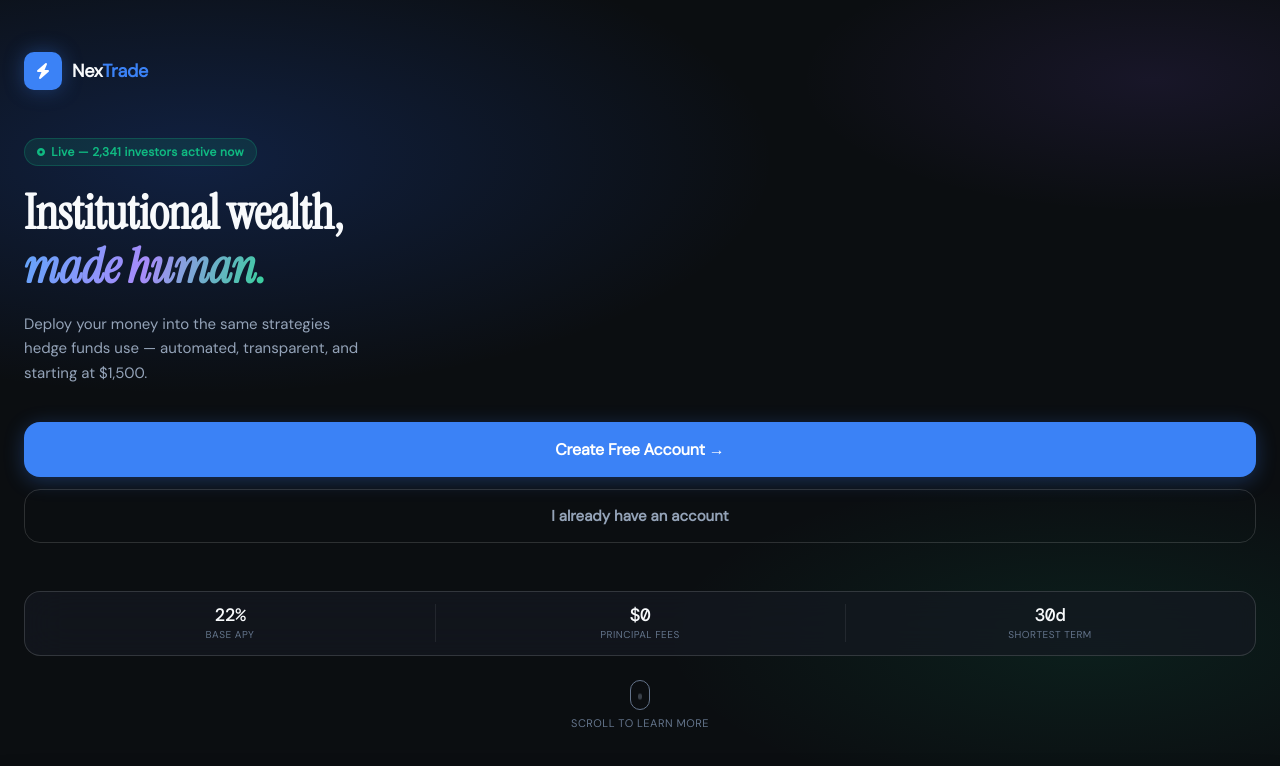
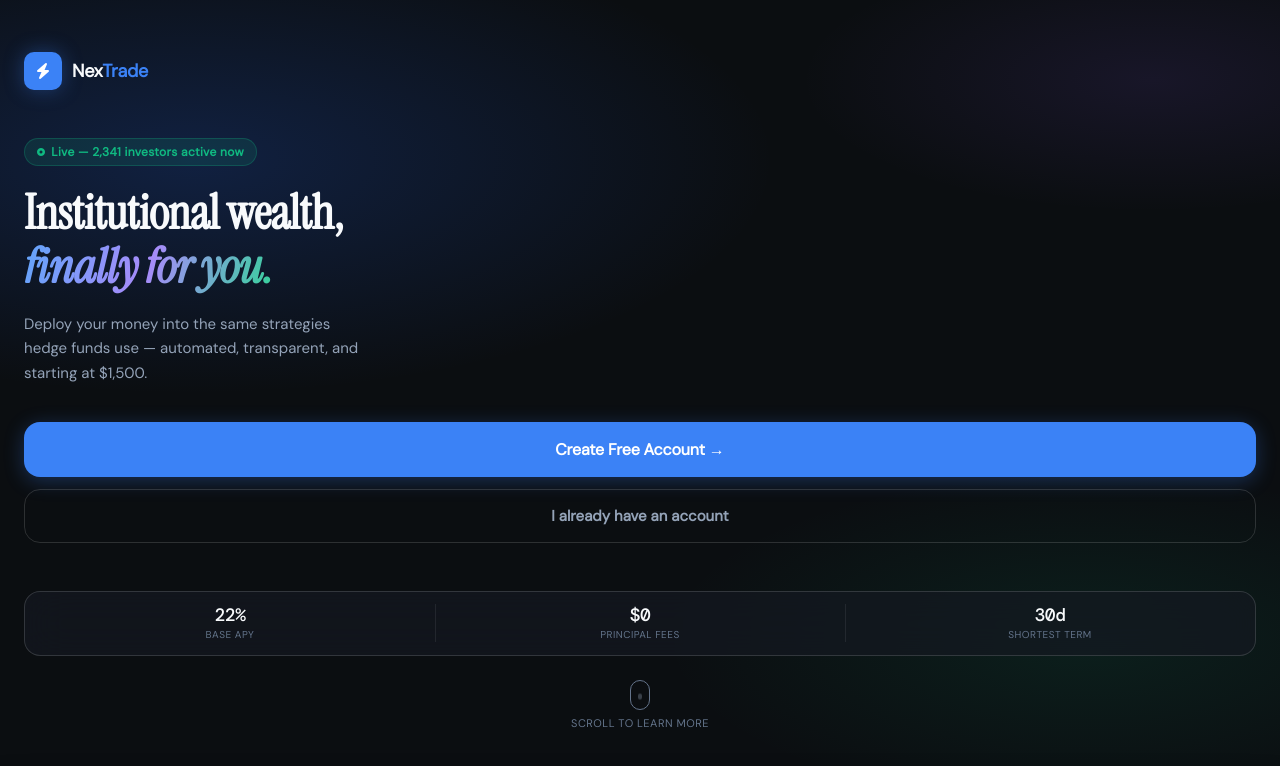
Before and after one commit to Moyinks/NexTrade, a plain HTML site: page login.html in a window 1280 px wide. Drawn offline with nearby package versions, Linux system fonts and the light colour scheme.

Commit message:
Add files via upload

```diff
--- a/login.html
+++ b/login.html
@@ -1292,7 +1292,7 @@
           Live — 2,341 investors active now
         </div>
 
-        <h1 class="hero-h1">Institutional wealth,<br><em>made human.</em></h1>
+        <h1 class="hero-h1">Institutional wealth,<br><em>finally for you.</em></h1>
 
         <p class="hero-sub">
           Deploy your money into the same strategies hedge funds use — automated, transparent, and starting at $1,500.
```
